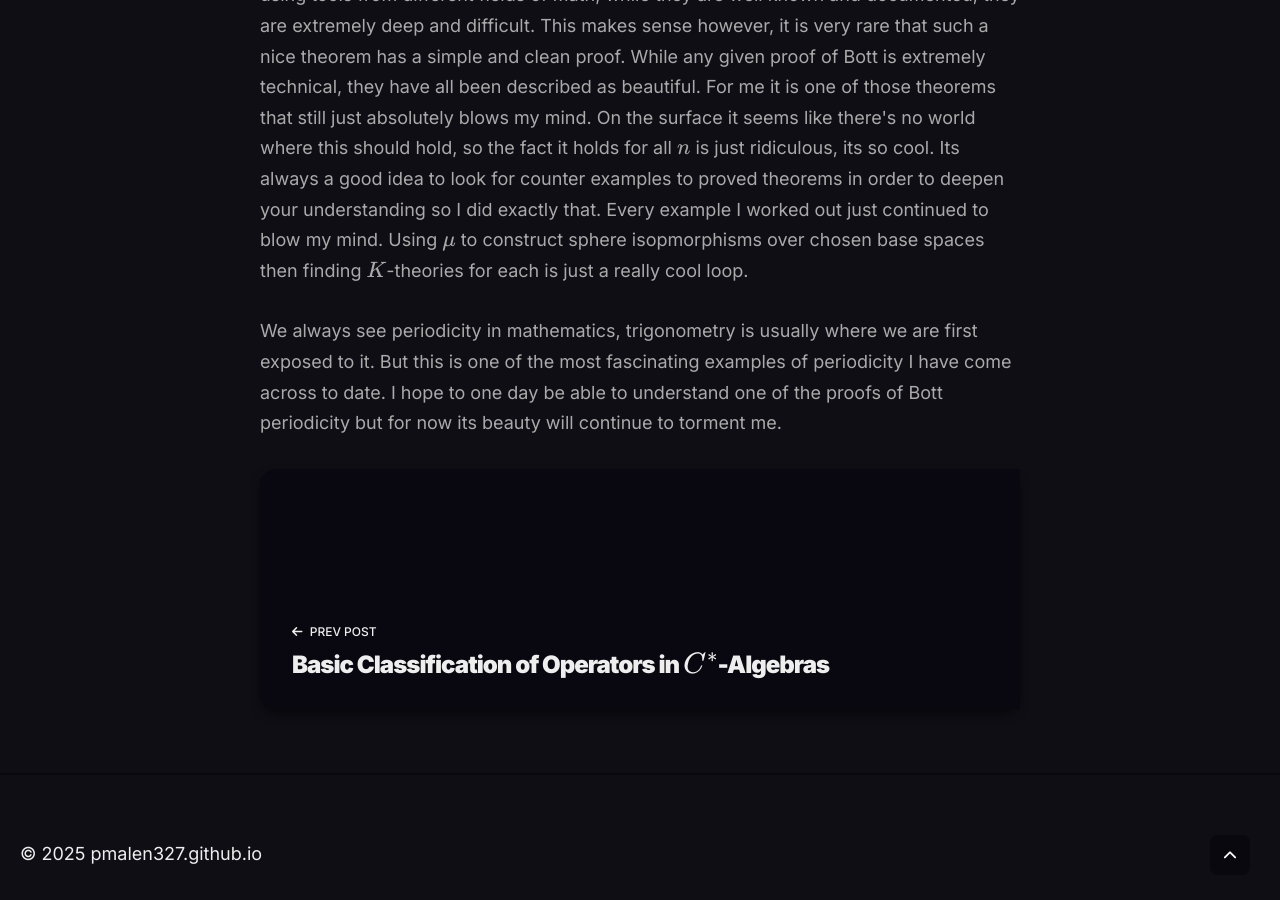
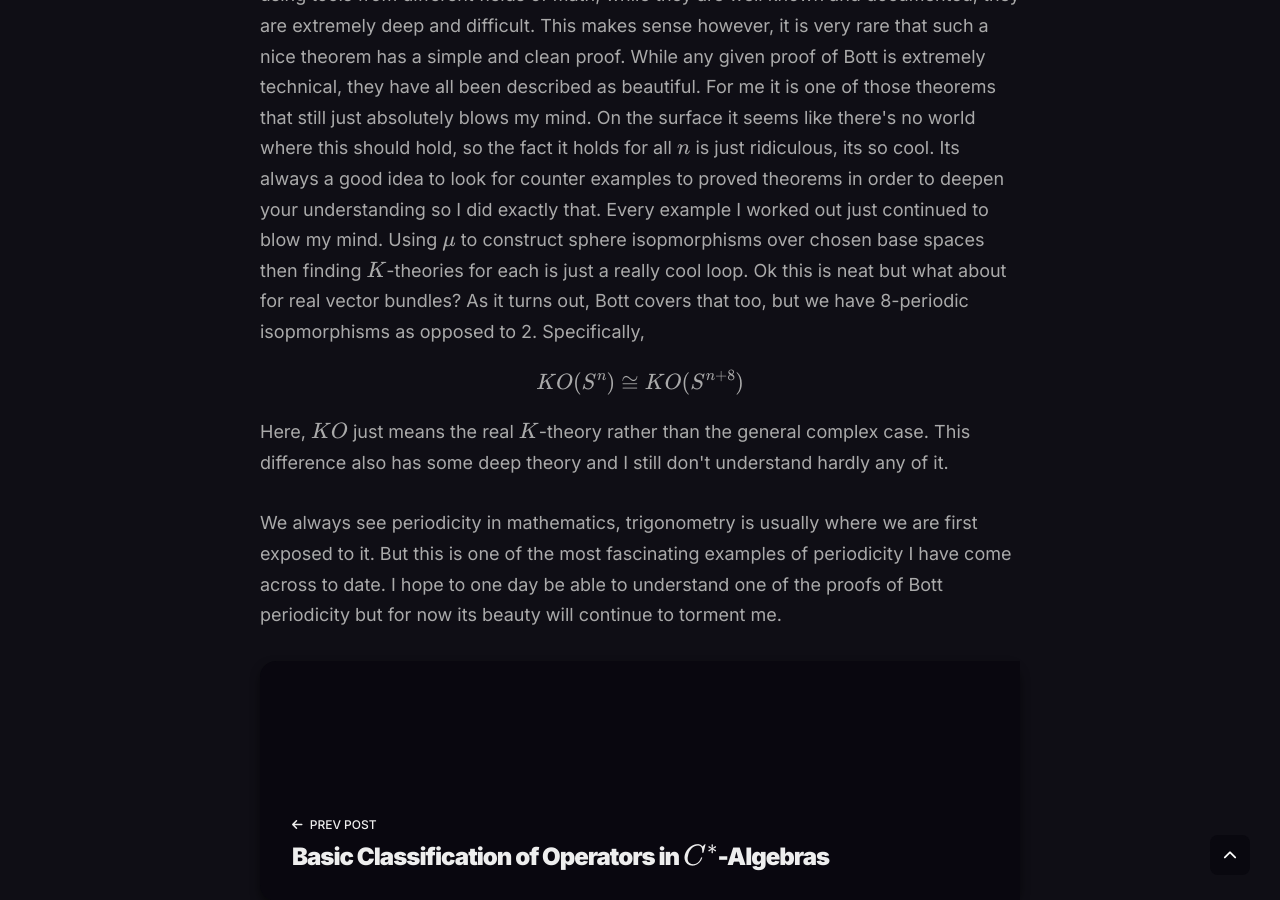
Before and after one commit to pmalen327/pmalen327.github.io, a Jekyll site: the page built from _posts/2025-10-20-K-Theory-Prelude.html, in a window 1280 px wide and 900 px high, scrolled down 2328 px. Built offline with Jekyll 4.4.1, drawn with Linux system fonts in a browser that asks for light colours.

Commit message:
quick push

```diff
--- a/_posts/2025-10-20-K-Theory-Prelude.html
+++ b/_posts/2025-10-20-K-Theory-Prelude.html
@@ -112,8 +112,18 @@ description: ""
     deepen your understanding so I did exactly that. Every example I worked out
     just continued to blow my mind. Using $\mu$ to construct sphere isopmorphisms
     over chosen base spaces then finding $K$-theories for each is just a really
-    cool loop.
+    cool loop. Ok this is neat but what about for real vector bundles? As it turns out, Bott
+    covers that too, but we have 8-periodic isopmorphisms as opposed to 2. Specifically,
+    $$
+        KO(S^n) \cong KO(S^{n+8})
+    $$
+    Here, $KO$ just means the real $K$-theory rather than the general complex case.
+    This difference also has some deep theory and I still don't understand hardly any
+    of it.
 </p>
+
+
+
 
 <p>
     We always see periodicity in mathematics, trigonometry is usually
```
